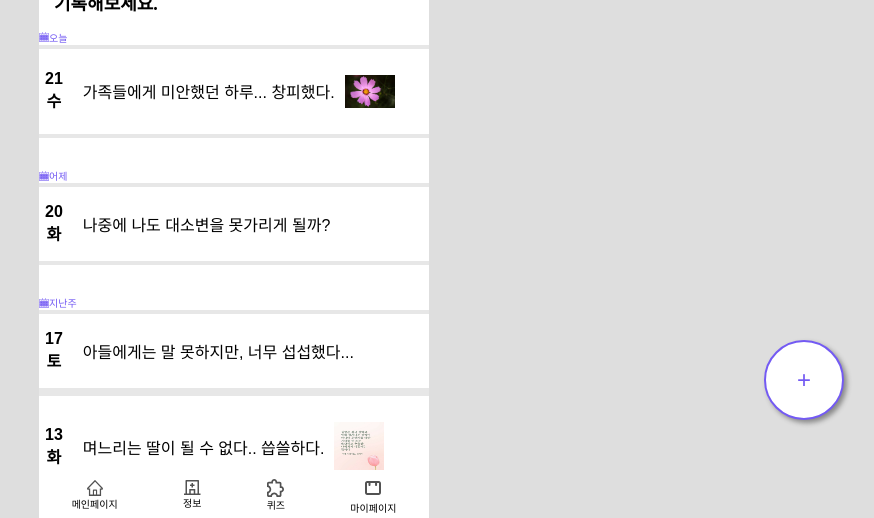
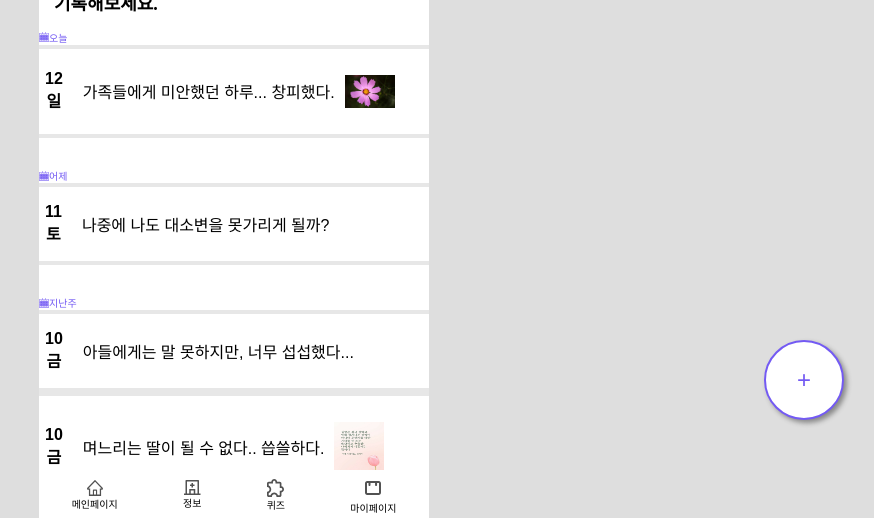
Before and after one commit to JOOMINSE0/Team14, a React (Create React App) app: page /mydiarypage in a window 1280 px wide. Shown: the part 280-798 px from the top of the page, without its empty margins (406-1280 px from the left). Built offline with nearby package versions, Linux system fonts and the light colour scheme.

Commit message:
날짜 수정

```diff
--- a/src/pages/FamilyDiaryPage/FamilyDiaryPage.jsx
+++ b/src/pages/FamilyDiaryPage/FamilyDiaryPage.jsx
@@ -58,8 +58,8 @@ const FamiliDiaryPage = () => {
                         </div>
                         <button className='calender-row' onClick={move_ex_1}>
                             <div className="calender-column">
-                                <div>21</div>
-                                <div>수</div>
+                                <div>12</div>
+                                <div>일</div>
                             </div>
                             <div className='sizedbox-row'></div>
                             <div className='title-start'>
@@ -75,8 +75,8 @@ const FamiliDiaryPage = () => {
                         </div>
                         <button className='calender-row' onClick={move_ex_2}>
                             <div className="calender-column">
-                                <div>20</div>
-                                <div>화</div>
+                                <div>11</div>
+                                <div>토</div>
                             </div>
                             <div className='sizedbox-row'></div>
                             <div className='title-start'>
@@ -93,8 +93,8 @@ const FamiliDiaryPage = () => {
                         </div>
                         <button className='calender-row' onClick={move_ex_3}>
                             <div className="calender-column">
-                                <div>17</div>
-                                <div>토</div>
+                                <div>10</div>
+                                <div>금</div>
                             </div>
                             <div className='sizedbox-row'></div>
                             <div className='title-start'>
@@ -104,8 +104,8 @@ const FamiliDiaryPage = () => {
                         </button>
                         <button className='calender-row' onClick={move_ex_4}>
                             <div className="calender-column">
-                                <div>13</div>
-                                <div>화</div>
+                                <div>10</div>
+                                <div>금</div>
                             </div>
                             <div className='sizedbox-row'></div>
                             <div className='title-start'>
@@ -123,7 +123,7 @@ const FamiliDiaryPage = () => {
                         </div>
                         <button className='calender-row' onClick={move_ex_5}>
                             <div className="calender-column">
-                                <div>21</div>
+                                <div>31</div>
                                 <div>목</div>
                             </div>
                             <div className='sizedbox-row'></div>
@@ -134,8 +134,8 @@ const FamiliDiaryPage = () => {
                         </button>
                         <button className='calender-row' onClick={move_ex_6}>
                             <div className="calender-column">
-                                <div>19</div>
-                                <div>화</div>
+                                <div>31</div>
+                                <div>목</div>
                             </div>
                             <div className='sizedbox-row'></div>
                             <div className='title-start'>
--- a/src/pages/MyDiaryPage/MyDiaryPage.jsx
+++ b/src/pages/MyDiaryPage/MyDiaryPage.jsx
@@ -47,8 +47,8 @@ const MyDiaryPage = () => {
                         </div>
                         <button className='calender-row' onClick={move_ex_1}>
                             <div className="calender-column">
-                                <div>21</div>
-                                <div>수</div>
+                                <div>12</div>
+                                <div>일</div>
                             </div>
                             <div className='sizedbox-row'></div>
                             <div className='title-start'>
@@ -65,8 +65,8 @@ const MyDiaryPage = () => {
                         </div>
                         <button className='calender-row' onClick={move_ex_2}>
                             <div className="calender-column">
-                                <div>20</div>
-                                <div>화</div>
+                                <div>11</div>
+                                <div>토</div>
                             </div>
                             <div className='sizedbox-row'></div>
                             <div className='title-start'>
@@ -82,8 +82,8 @@ const MyDiaryPage = () => {
                         </div>
                         <button className='calender-row' onClick={move_ex_3}>
                             <div className="calender-column">
-                                <div>17</div>
-                                <div>토</div>
+                                <div>10</div>
+                                <div>금</div>
                             </div>
                             <div className='sizedbox-row'></div>
                             <div className='title-start'>
@@ -92,8 +92,8 @@ const MyDiaryPage = () => {
                         </button>
                         <button className='calender-row' onClick={move_ex_4}>
                             <div className="calender-column">
-                                <div>13</div>
-                                <div>화</div>
+                                <div>10</div>
+                                <div>금</div>
                             </div>
                             <div className='sizedbox-row'></div>
                             <div className='title-start'>
```
